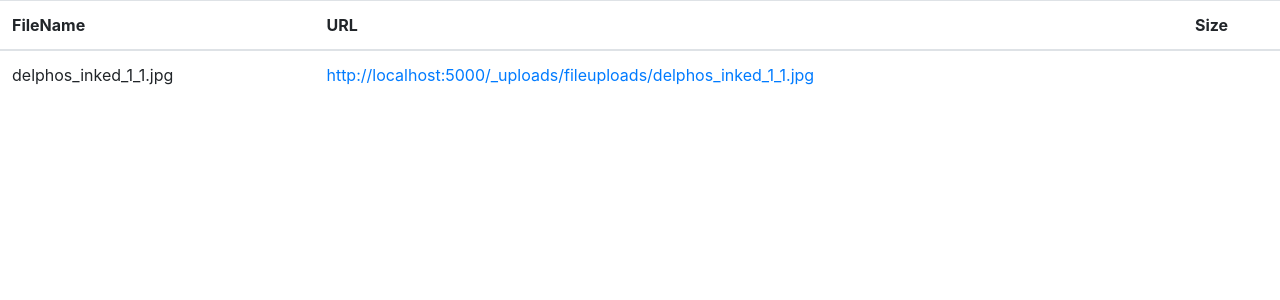
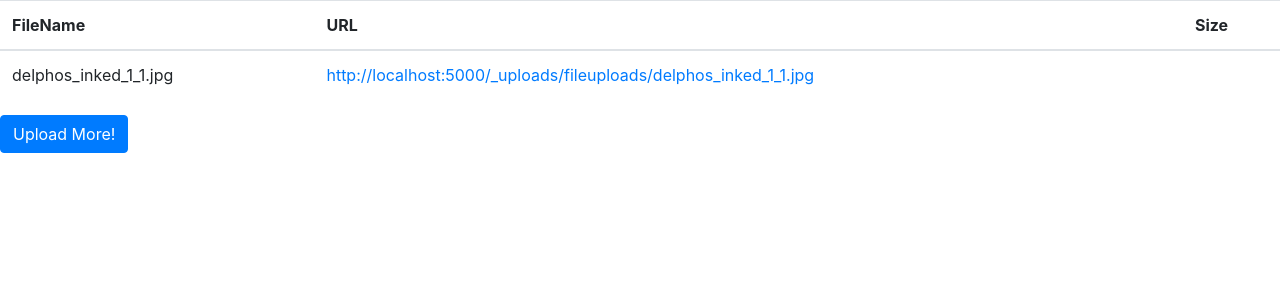
Before and after one commit to blurredpixel/EasyUp, a Flask app: page /file/e6925889a002454d81b337487e301ea0 in a window 1280 px wide. Shown: the top 300 px of the page. Run offline with Flask 2, Linux system fonts and the light colour scheme; a user stored in the database is signed in; data comes from the database, SQL or seed files in the repository; both versions use the stored data as it was after the commit; some libraries are stand-ins or nearby versions.

Commit message:
added button to upload another file after the first

```diff
--- a/templates/file.html
+++ b/templates/file.html
@@ -41,6 +41,6 @@
 
         </tbody>
     </table>
-
+    <a name="Upload" id="upload" class="btn btn-primary" href="/upload" role="button">Upload More!</a>
 </body>
 </html>
--- a/templates/upload.html
+++ b/templates/upload.html
@@ -23,6 +23,7 @@
       <input type="file" class="form-control-file" name="fileupload" id="fileupload" placeholder="" aria-describedby="fileHelpId">
       <small id="fileHelpId" class="form-text text-muted">Upload Files Here</small>
         <button type="submit" class="btn btn-primary">Submit</button>
+
     </form>
     </div>
 </body>
```
Also changed, not shown: test.db.
